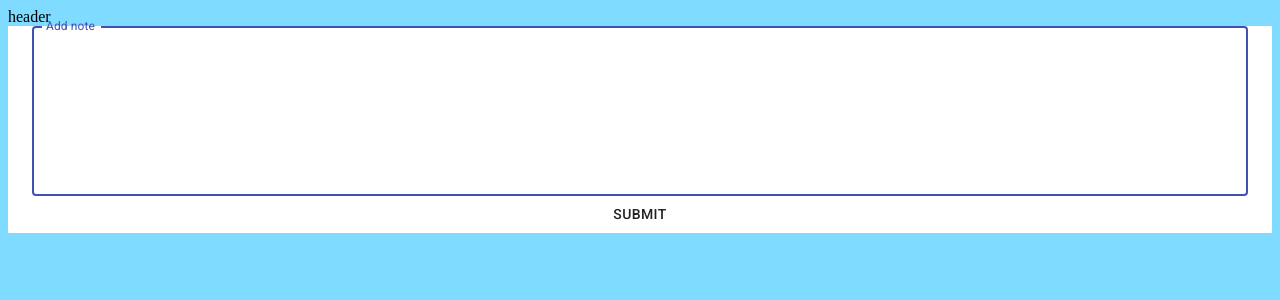
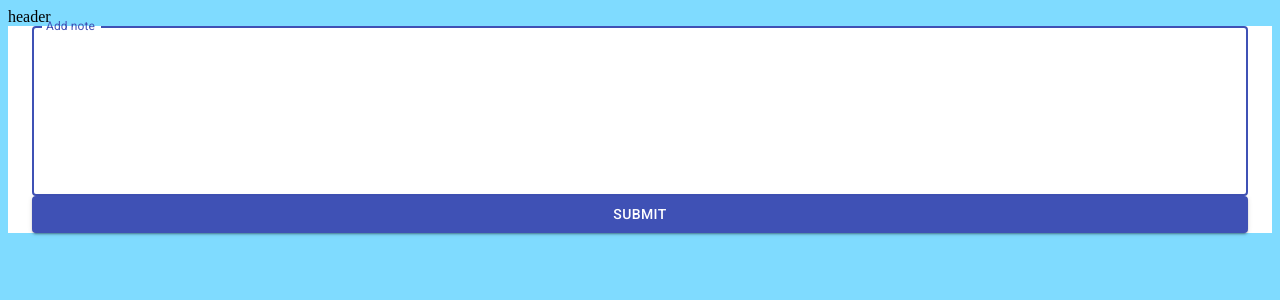
Before and after one commit to harmamiika/notes, a React (Create React App) app: page / in a window 1280 px wide. Shown: the top 300 px of the page. Built offline with nearby package versions, Linux system fonts and the light colour scheme.

Commit message:
made core ui form submit with enter

```diff
--- a/src/components/AddNote.js
+++ b/src/components/AddNote.js
@@ -13,7 +13,9 @@ const AddNote = () => {
     const dispatch = useDispatch()
 
     const onFormSubmit = (event) => {
-        event.preventDefault()
+        if (event) {
+            event.preventDefault()
+        }
 
         console.log(input, 'input')
 
@@ -24,6 +26,13 @@ const AddNote = () => {
     return (
         <form onSubmit={onFormSubmit}>
             <TextField
+                onKeyPress={(ev) => {
+                    console.log(`Pressed keyCode ${ev.key}`);
+                    if (ev.key === 'Enter') {
+                        onFormSubmit()
+                        ev.preventDefault()
+                    }
+                }}
                 onChange={(e) => setInput(e.target.value)}
                 value={input}
                 fullWidth
@@ -34,7 +43,8 @@ const AddNote = () => {
                 variant="outlined"
                 autoFocus
             />
-            <Button type="submit" fullWidth>submit</Button>
+            <Button type="submit" variant="contained"
+                color="primary" fullWidth>submit</Button>
         </form>
     )
 }
```
